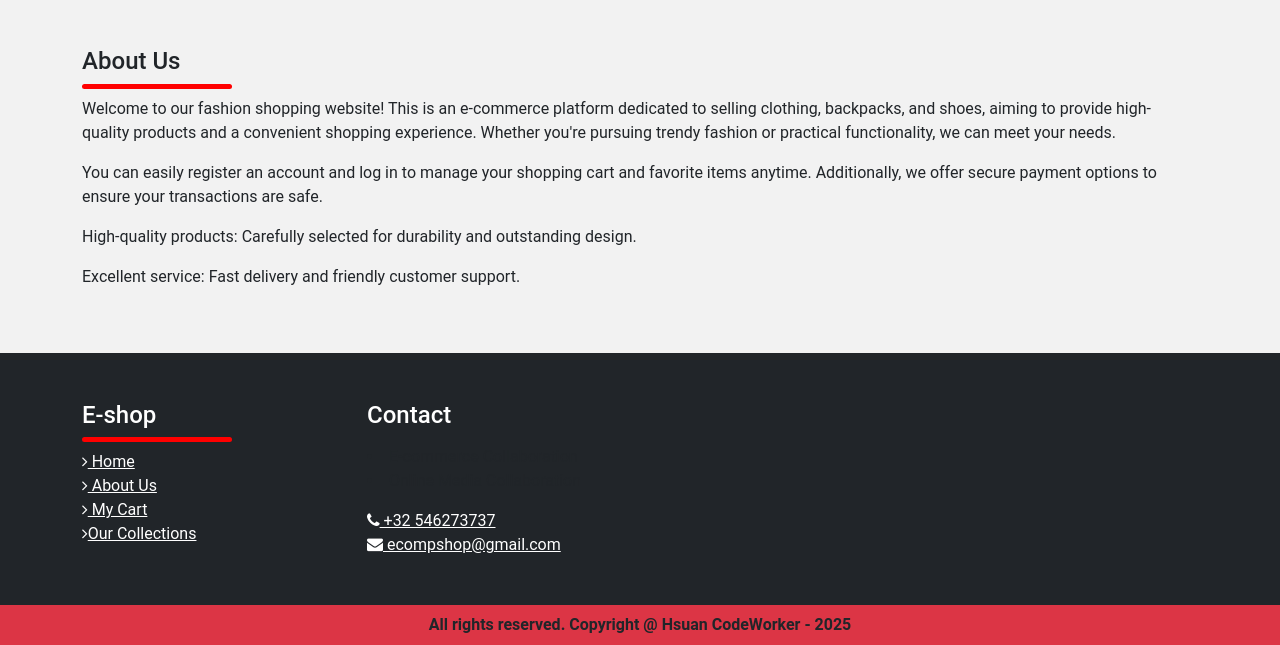
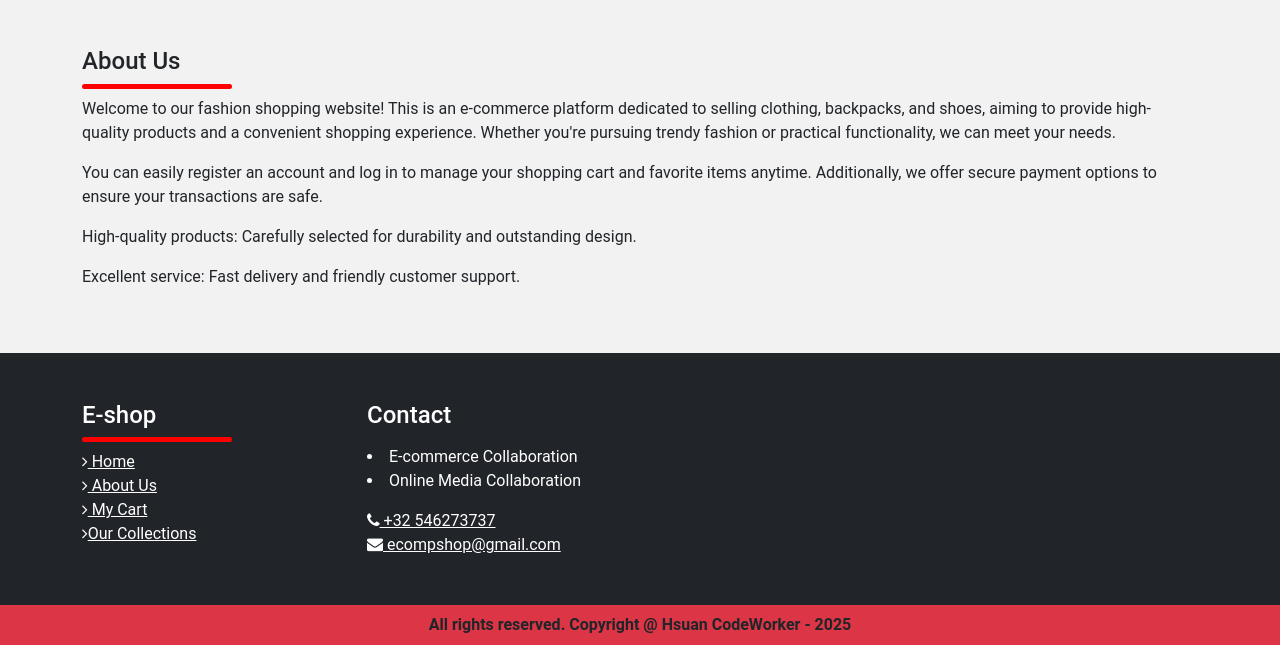
Before and after one commit to covenanter07/Shop-Site-Demo, a PHP site: page / in a window 1280 px wide. Shown: the part 728-1373 px from the top of the page. Run offline with PHP 8.4, Linux system fonts and the light colour scheme; data that the repository does not hold is empty; some libraries are stand-ins or nearby versions.

Commit message:
Update index.php

```diff
--- a/index.php
+++ b/index.php
@@ -81,9 +81,9 @@ include('functions/userfunction.php');
             </div>
             <div class="col-md-3">
                 <h4 class="text-white">Contact</h4>
-                <p class="text-white">
-                    <li>E-commerce Collaboration</li>
-                    <li>Online Media Collaboration</li>
+                <p>
+                    <li class="text-white">E-commerce Collaboration</li>
+                    <li class="text-white">Online Media Collaboration</li>
                 </p>
                 <a href="tel:+8975412367" class="text-white"> <i class="fa fa-phone"></i> +32 546273737</a><br>
                 <a href="mailto:ecompshop@gmail.com" class="text-white"> <i class="fa fa-envelope"></i> ecompshop@gmail.com</a>
```
